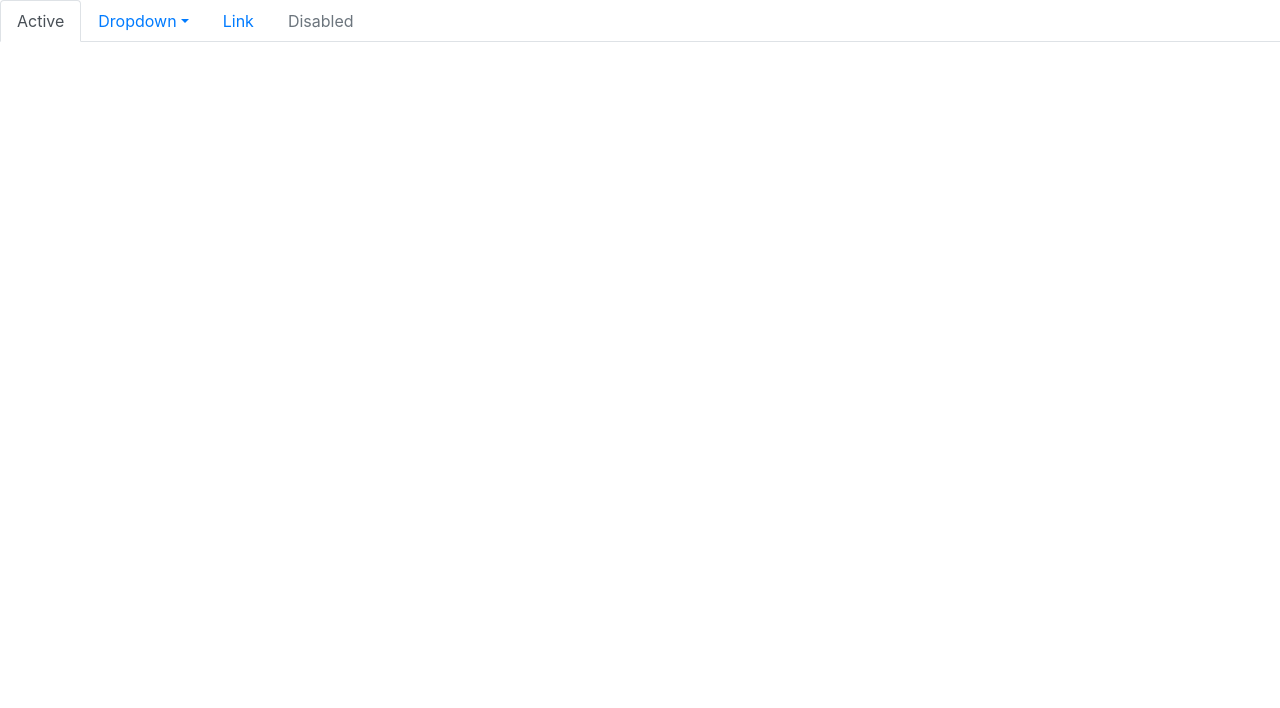
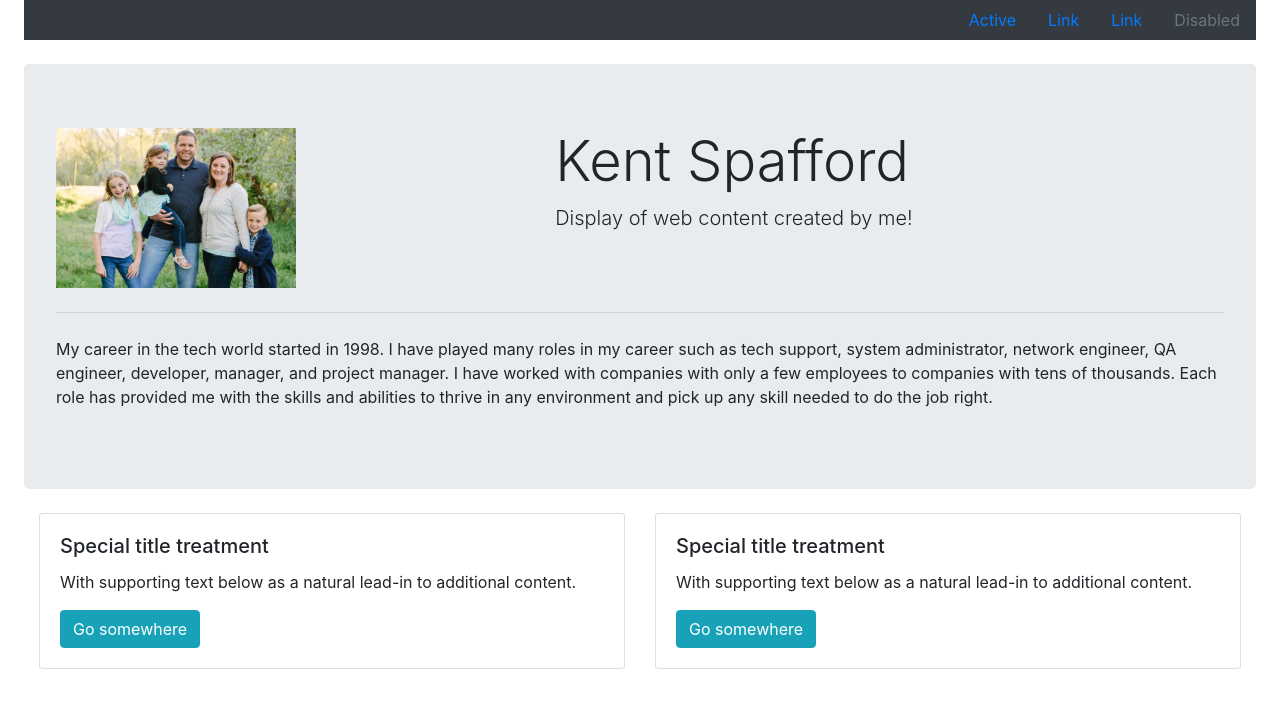
Before and after one commit to kspaffk/bootstrap-portfolio, a plain HTML site: page index.html in a window 1280 px wide. Drawn offline with nearby package versions, Linux system fonts and the light colour scheme.

Commit message:
update index with bootstrap

```diff
--- a/index.html
+++ b/index.html
@@ -7,22 +7,13 @@
     <link rel="stylesheet" href="https://stackpath.bootstrapcdn.com/bootstrap/4.3.1/css/bootstrap.min.css" integrity="sha384-ggOyR0iXCbMQv3Xipma34MD+dH/1fQ784/j6cY/iJTQUOhcWr7x9JvoRxT2MZw1T" crossorigin="anonymous">
   </head>
   <body>
-    <nav>
-      <ul class="nav nav-tabs">
+    <nav class="bg-dark text-light mx-4">
+      <ul class="nav justify-content-end">
         <li class="nav-item">
           <a class="nav-link active" href="#">Active</a>
         </li>
-        <li class="nav-item dropdown">
-          <a class="nav-link dropdown-toggle" data-toggle="dropdown" href="#" role="button" aria-haspopup="true" aria-expanded="false">Dropdown</a>
-          <div class="dropdown-menu">
-            <a class="dropdown-item" href="#">Job1</a>
-            <a class="dropdown-item" href="#">Job2</a>
-            <a class="dropdown-item" href="#">Job3</a>
-            <a class="dropdown-item" href="#">Job4</a>
-            <a class="dropdown-item" href="#">Job4</a>
-            <div class="dropdown-divider"></div>
-            <a class="dropdown-item" href="#">Separated link</a>
-          </div>
+        <li class="nav-item">
+          <a class="nav-link" href="#">Link</a>
         </li>
         <li class="nav-item">
           <a class="nav-link" href="#">Link</a>
@@ -32,5 +23,40 @@
         </li>
       </ul>
     </nav>
+    <header>
+      <div class="jumbotron m-4">
+        <div class="row">
+          <div class="col-md-5">
+            <img src="img/845_0085.jpg" alt="my-family-pic" height="160" width="240">
+          </div>
+          <div class="col-md-6">
+            <h1 class="display-4">Kent Spafford</h1>
+            <p class="lead">Display of web content created by me!</p>
+          </div>
+        </div>
+        <hr class="my-4">
+        <p>My career in the tech world started in 1998. I have played many roles in my career such as tech support, system administrator, network engineer, QA engineer, developer, manager, and project manager. I have worked with companies with only a few employees to companies with tens of thousands. Each role has provided me with the skills and abilities to thrive in any environment and pick up any skill needed to do the job right.</p>
+      </div>
+    </header>
+    <div class="row mx-4">
+      <div class="col-sm-6">
+        <div class="card">
+          <div class="card-body">
+            <h5 class="card-title">Special title treatment</h5>
+            <p class="card-text">With supporting text below as a natural lead-in to additional content.</p>
+            <a href="#" class="btn btn-info">Go somewhere</a>
+          </div>
+        </div>
+      </div>
+      <div class="col-sm-6">
+        <div class="card">
+          <div class="card-body">
+            <h5 class="card-title">Special title treatment</h5>
+            <p class="card-text">With supporting text below as a natural lead-in to additional content.</p>
+            <a href="#" class="btn btn-info">Go somewhere</a>
+          </div>
+        </div>
+      </div>
+    </div>
   </body>
 </html>
```
Also changed, not shown: img/845_0085.jpg (added), img/abstract1.jpg (added), img/abstract2.jpg (added), img/abstract3.jpg (added), img/dark-honeycomb.png (added), img/transport1.jpg (added), img/transport2.jpg (added).
